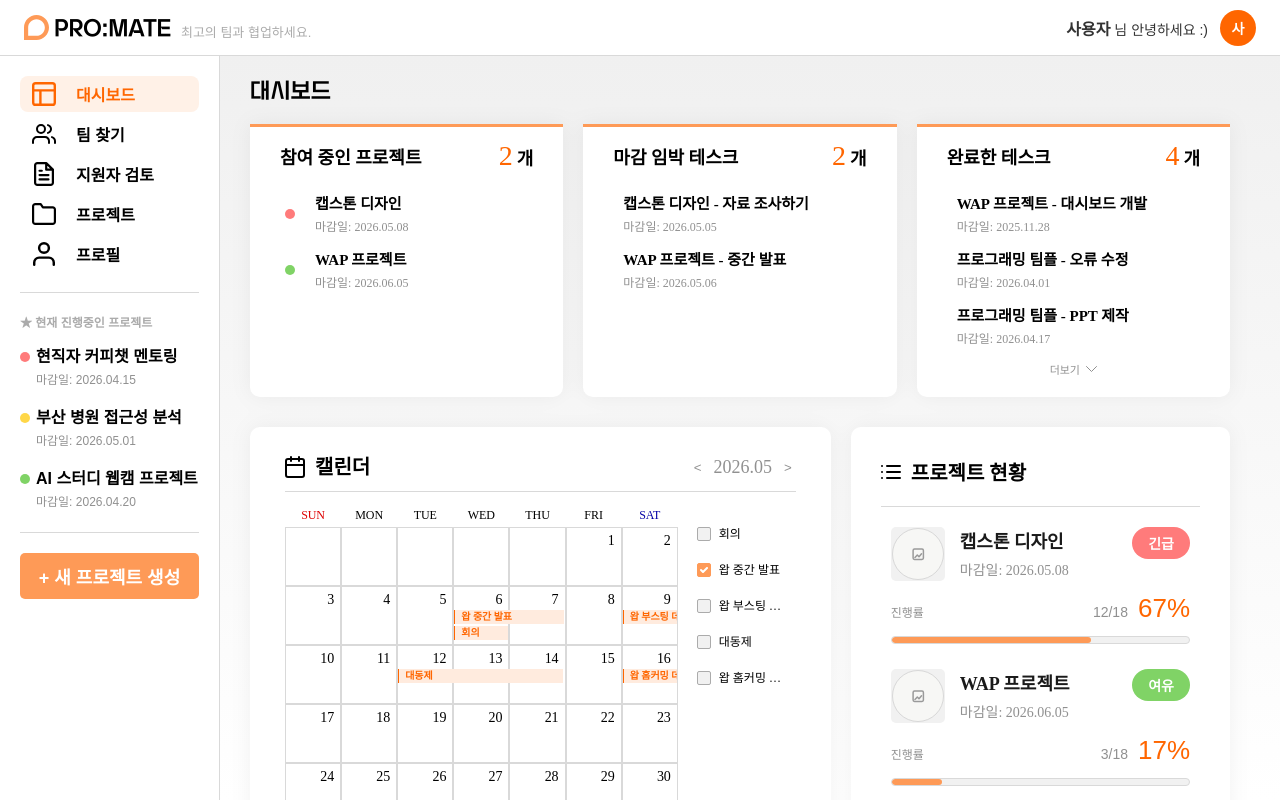
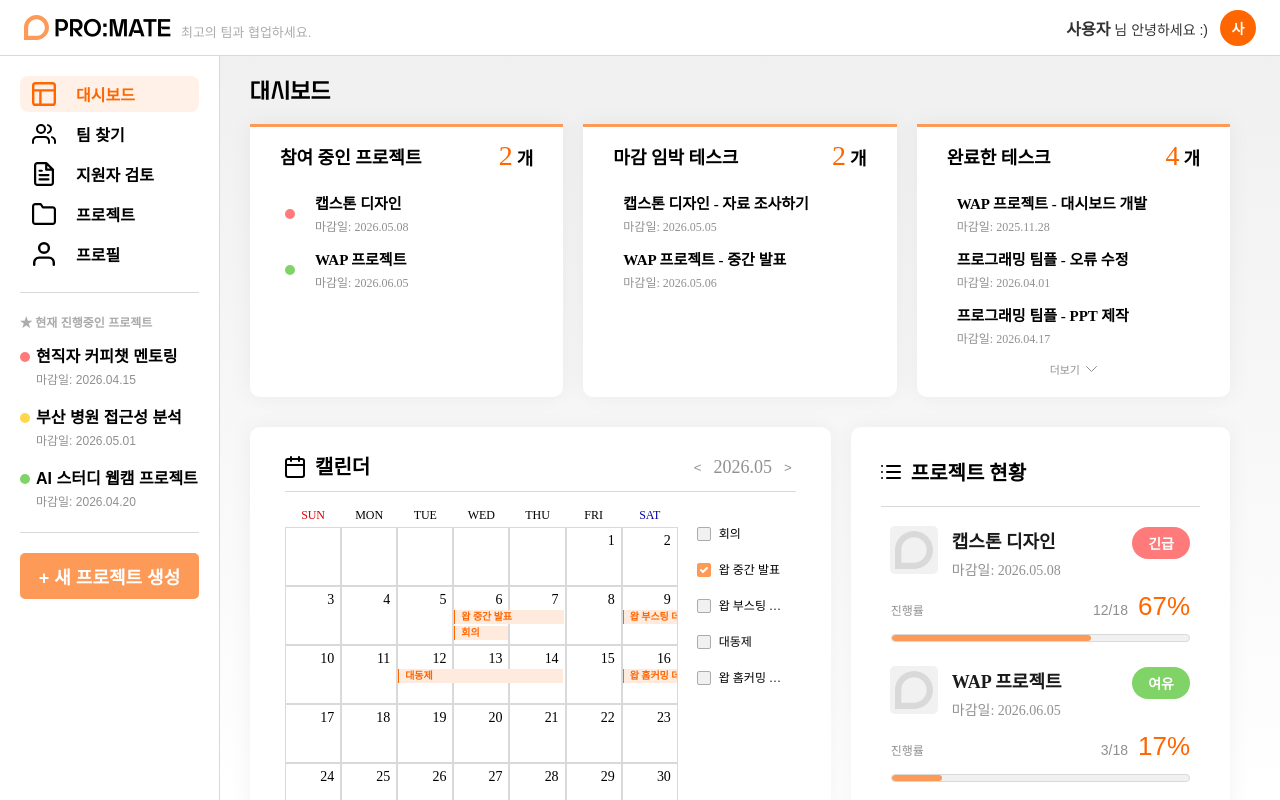
Before and after one commit to pknu-wap/promate, a React (Vite) app in the folder FE/: page / in a window 1280 px wide. Built offline with nearby package versions, Linux system fonts and the light colour scheme; no server answers.

Commit message:
refactor: 프로젝트에 맞는 아바타 디자인으로 변경

```diff
--- a/FE/src/pages/DashboardPage/components/StatusItem.css
+++ b/FE/src/pages/DashboardPage/components/StatusItem.css
@@ -24,8 +24,8 @@
 }
 
 .logo-placeholder {
-  width: 54px;
-  height: 54px;
+  width: 46px;
+  height: 46px;
   background: #F1F1F1;
   border-radius: 5px;
   display: flex;
--- a/FE/src/pages/DashboardPage/components/StatusItem.jsx
+++ b/FE/src/pages/DashboardPage/components/StatusItem.jsx
@@ -1,7 +1,7 @@
 import React from 'react';
 import { useNavigate } from 'react-router-dom';
 import './StatusItem.css';
-import Avatar from '../../../components/Avatar/Avatar';
+import ProjectAvatar from '../../../components/ProjectAvatar/ProjectAvatar';
 import ProgressBar from '../../../components/ProgressBar/ProgressBar';
 import { getDiffDays } from '../components/DateUtils';
 
@@ -26,7 +26,7 @@ function StatusItem({ id, title, date = '', tag = '여유', ratio }) {
       <div className="status-info-row">
         <div className="status-left">
           <div className="logo-placeholder">
-            <Avatar />
+            <ProjectAvatar />
           </div>
 
           <div className="status-text">
```
